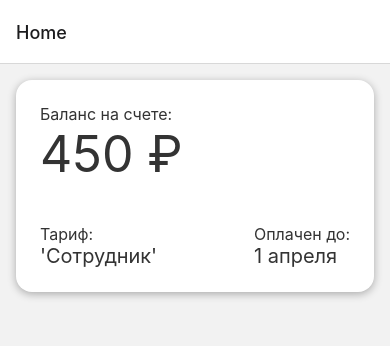
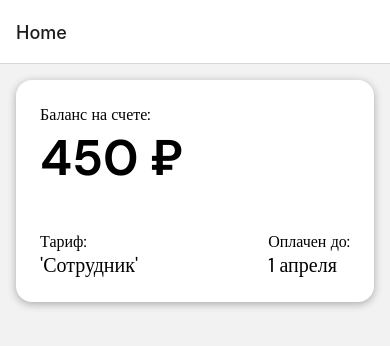
Before and after one commit to NEOdinok/vidnoenet-mobile, a React Native app: screen /Home in a window 390 px wide. Shown: the top 346 px of the page. Built offline with nearby package versions, Linux system fonts and the light colour scheme.

Commit message:
addd fonts

```diff
--- a/App.tsx
+++ b/App.tsx
@@ -13,11 +13,11 @@ const Stack = createStackNavigator();
 
 export default function App() {
   // const [appIsReady, setAppIsReady] = useState(false);
-  // const [fontsLoaded] = useFonts({
-  //   'DMSans-Bold': require('./assets/fonts/DMSans-Bold.ttf'),
-  //   'DMSans-Medium': require('./assets/fonts/DMSans-Medium.ttf'),
-  //   'DMSans-Reglar': require('./assets/fonts/DMSans-Regular.ttf'),
-  // });
+  const [fontsLoaded] = useFonts({
+    'DMBold': require('./assets/fonts/DMSans-Bold.ttf'),
+    'DMMedium': require('./assets/fonts/DMSans-Medium.ttf'),
+    'DMRegular': require('./assets/fonts/DMSans-Regular.ttf'),
+  });
 
   // const onLayoutRootView = useCallback(async () => {
   //   if (fontsLoaded) {
@@ -25,9 +25,9 @@ export default function App() {
   //   }
   // }, [fontsLoaded]);
 
-  // if (!fontsLoaded) {
-  //   return null;
-  // }
+  if (!fontsLoaded) {
+    return null;
+  }
 
   return (
     <SafeAreaView style={styles.container} >
--- a/comps/home/HomeCard.tsx
+++ b/comps/home/HomeCard.tsx
@@ -18,17 +18,17 @@ const HomeCard = () => {
 				android_ripple={{color: '#ccc'}}
 			>
 				<View style={styles.innerContainer}>
-					<Text style={[styles.cardText, styles.cardSmallHeader]}>Баланс на счете:</Text>
-					<Text style={[styles.cardText, styles.balance]}>450 ₽</Text>
+					<Text style={[ styles.headerText ]}>Баланс на счете:</Text>
+					<Text style={[styles.text, styles.balanceText]}>450 ₽</Text>
 
 					<View style={[styles.rateDataContainer]}>
 						<View>
-							<Text style={[styles.cardText, styles.cardSmallHeader]}>Тариф:</Text>
-							<Text style={[styles.cardText]}>'Сотрудник'</Text>
+							<Text style={[ styles.headerText ]}>Тариф:</Text>
+							<Text style={[ styles.text]}>'Сотрудник'</Text>
 						</View>
 						<View>
-							<Text style={[styles.cardText, styles.cardSmallHeader]}>Оплачен до:</Text>
-							<Text style={[styles.cardText]}>1 апреля</Text>
+							<Text style={[ styles.headerText ]}>Оплачен до:</Text>
+							<Text style={[styles.text]}>1 апреля</Text>
 						</View>
 					</View>
 				</View>
@@ -60,20 +60,17 @@ const styles = StyleSheet.create({
     padding: SIZES.xLarge,
 		borderRadius: SIZES.medium,
 	},
-	cardText: {
-		color: '#333',
+	text: {
     fontSize: SIZES.large,
+		fontFamily: FONT.regular,
 	},
-	balanceHeader: {
-    // fontFamily: "DMRegular",
-	},
-	balance: {
+	balanceText: {
 		fontSize: 50,
 		paddingBottom: 40,
-		// fontFamily: "DMBold"
+		fontFamily: FONT.bold,
 	},
-	cardSmallHeader: {
-    // fontFamily: "DMRegular",
+	headerText: {
+    fontFamily: FONT.regular,
 		fontSize: SIZES.medium,
 	},
 	rateDataContainer: {
```
